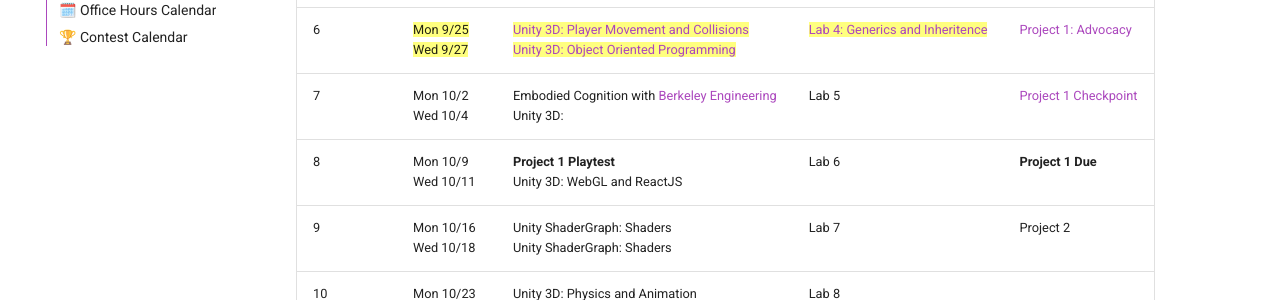
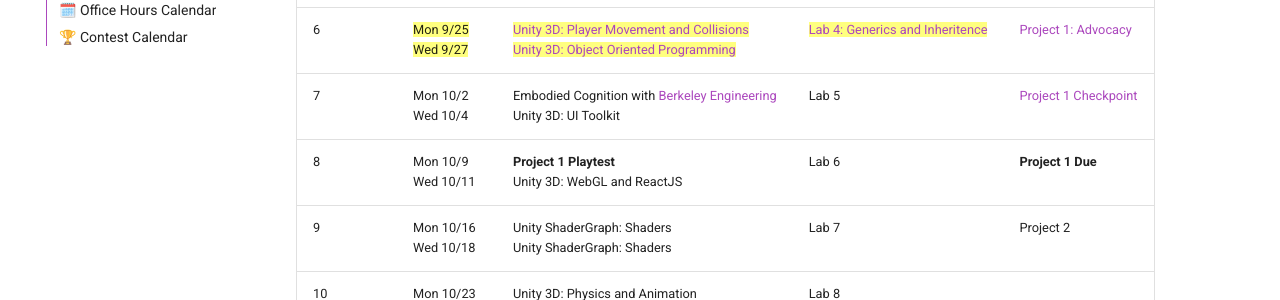
Before and after one commit to usc-ctin583/usc-ctin583.github.io, an MkDocs documentation site: the page built from docs/index.md, in a window 1280 px wide and 900 px high, scrolled down 495 px. Shown: the part 152-452 px from the top of the window. Built offline with MkDocs 1.6.1 and Material for MkDocs 9.7.7, drawn with Linux system fonts in a browser that asks for light colours.

Commit message:
unity ui toolkit calendar

```diff
--- a/docs/index.md
+++ b/docs/index.md
@@ -8,7 +8,7 @@
 | 4    | ==Mon 9/11== <br> ==Wed 9/13==   | ==[C#: Data Structures, Namespaces](https://www.icloud.com/keynote/0b5y1M4VNtrdfL4vFyXrzgkeg#Lecture4)== <br> ==AR/VR with [Stanford XR and BroadAR](https://www.broadar.com/)== | ==[Lab 2: Immersive Realities](Labs/lab2.md)== |
 | 5    | ==Mon 9/18== <br> ==Wed 9/20==   | ==Spatial Design with [Niantic Labs (RSVP)](https://calendar.google.com/calendar/event?action=TEMPLATE&tmeid=a2tjZGhsdTdrZjlzM2Q5NTNwYjRndXRmb2sgZGVib3JhaHl1ZW4yMDE2QGJlcmtlbGV5LmVkdQ&tmsrc=deborahyuen2016%40berkeley.edu)== <br> ==C#: Arrays, Coroutines, Recursion== | ==[Lab 3: Classes and Coroutines](Labs/lab3.md)== |
 | 6    |==Mon 9/25== <br> ==Wed 9/27==   | ==[Unity 3D: Player Movement and Collisions](https://www.icloud.com/keynote/01bSAfmd7C45UrRFrT-p8Ezeg#Lecture6)== <br> ==[Unity 3D: Object Oriented Programming](https://www.icloud.com/keynote/0920OrQoVdzLeXbAZZYG6Jp4g#Lecture6)== | ==[Lab 4: Generics and Inheritence](Labs/lab4.md)==| [Project 1: Advocacy](./Projects/project1.md) |
-| 7    | Mon 10/2 <br> Wed 10/4   | Embodied Cognition with [Berkeley Engineering](https://bid.berkeley.edu/) <br> Unity 3D:  | Lab 5 | [Project 1 Checkpoint](./Projects/project1checkpoint.md) |
+| 7    | Mon 10/2 <br> Wed 10/4   | Embodied Cognition with [Berkeley Engineering](https://bid.berkeley.edu/) <br> Unity 3D: UI Toolkit | Lab 5 | [Project 1 Checkpoint](./Projects/project1checkpoint.md) |
 | 8    | Mon 10/9 <br> Wed 10/11  | **Project 1 Playtest** <br> Unity 3D: WebGL and ReactJS | Lab 6 | **Project 1 Due** |
 | 9    | Mon 10/16 <br> Wed 10/18 | Unity ShaderGraph: Shaders <br> Unity ShaderGraph: Shaders | Lab 7 | Project 2 |
 | 10   | Mon 10/23 <br> Wed 10/25 | Unity 3D: Physics and Animation <br> Unity 3D: 3D Math | Lab 8 |
```
